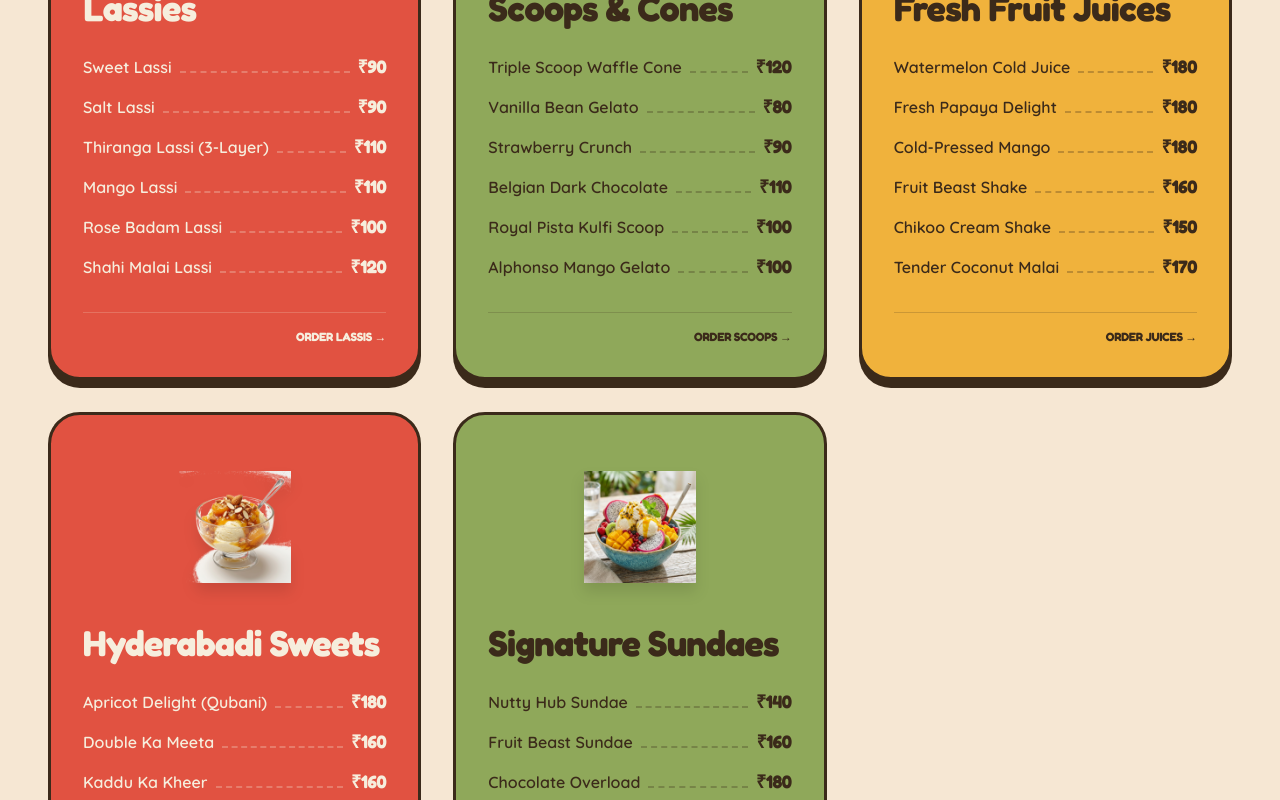
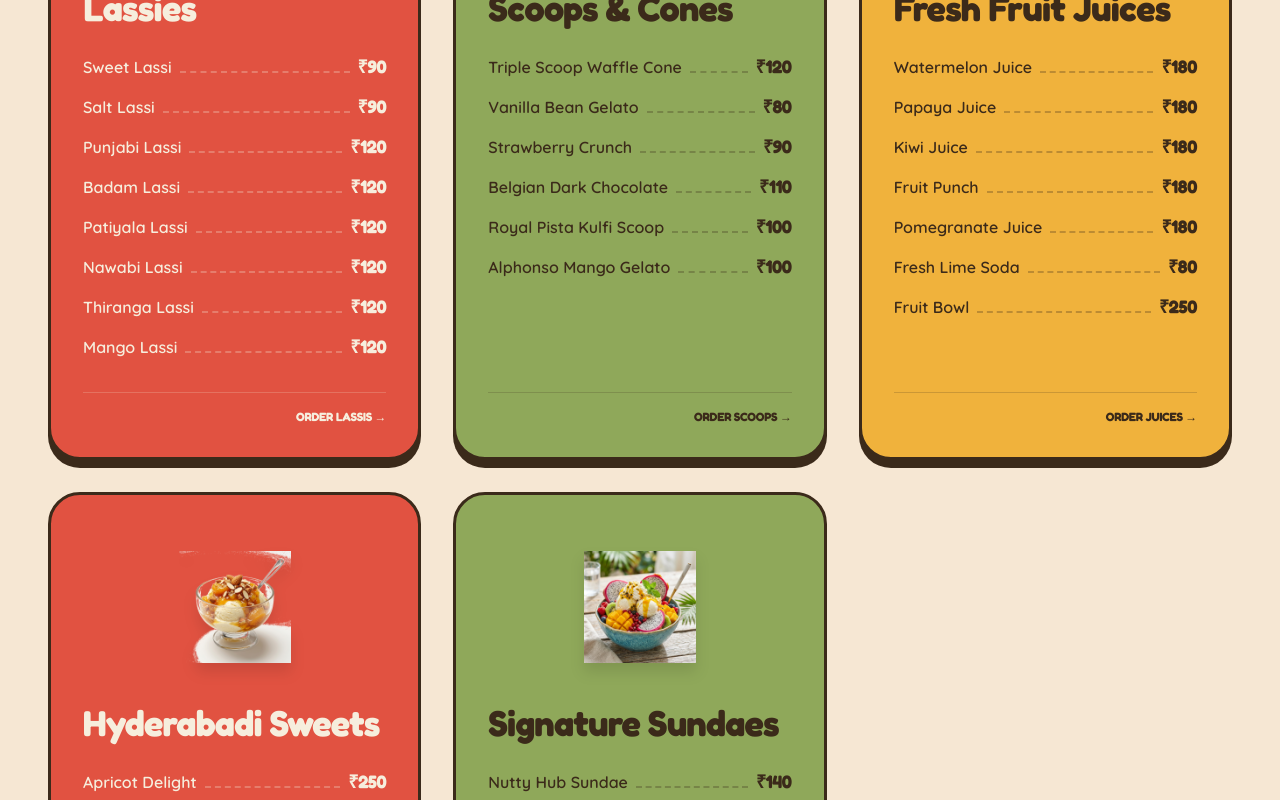
Before and after one commit to lalitejaonteddu/icecream, a Next.js app: page / in a window 1280 px wide. Shown: the part 2380-3180 px from the top of the page. Built offline with nearby package versions, Linux system fonts and the light colour scheme; a web font is replaced by a local one.

Commit message:
Update Lassis, Sweets, and Fresh Juices menu items and prices to match physical menu card exactly

```diff
--- a/src/components/BestSellers.tsx
+++ b/src/components/BestSellers.tsx
@@ -11,10 +11,12 @@ interface MenuItem {
 const LASSIS_ITEMS: MenuItem[] = [
   { name: 'Sweet Lassi', price: '₹90' },
   { name: 'Salt Lassi', price: '₹90' },
-  { name: 'Thiranga Lassi (3-Layer)', price: '₹110' },
-  { name: 'Mango Lassi', price: '₹110' },
-  { name: 'Rose Badam Lassi', price: '₹100' },
-  { name: 'Shahi Malai Lassi', price: '₹120' },
+  { name: 'Punjabi Lassi', price: '₹120' },
+  { name: 'Badam Lassi', price: '₹120' },
+  { name: 'Patiyala Lassi', price: '₹120' },
+  { name: 'Nawabi Lassi', price: '₹120' },
+  { name: 'Thiranga Lassi', price: '₹120' },
+  { name: 'Mango Lassi', price: '₹120' },
 ];
 
 const SCOOPS_ITEMS: MenuItem[] = [
@@ -27,18 +29,20 @@ const SCOOPS_ITEMS: MenuItem[] = [
 ];
 
 const JUICES_ITEMS: MenuItem[] = [
-  { name: 'Watermelon Cold Juice', price: '₹180' },
-  { name: 'Fresh Papaya Delight', price: '₹180' },
-  { name: 'Cold-Pressed Mango', price: '₹180' },
-  { name: 'Fruit Beast Shake', price: '₹160' },
-  { name: 'Chikoo Cream Shake', price: '₹150' },
-  { name: 'Tender Coconut Malai', price: '₹170' },
+  { name: 'Watermelon Juice', price: '₹180' },
+  { name: 'Papaya Juice', price: '₹180' },
+  { name: 'Kiwi Juice', price: '₹180' },
+  { name: 'Fruit Punch', price: '₹180' },
+  { name: 'Pomegranate Juice', price: '₹180' },
+  { name: 'Fresh Lime Soda', price: '₹80' },
+  { name: 'Fruit Bowl', price: '₹250' },
 ];
 
 const DESSERTS_ITEMS: MenuItem[] = [
-  { name: 'Apricot Delight (Qubani)', price: '₹180' },
-  { name: 'Double Ka Meeta', price: '₹160' },
-  { name: 'Kaddu Ka Kheer', price: '₹160' },
+  { name: 'Apricot Delight', price: '₹250' },
+  { name: 'Kurbani ka Meeta with Ice Cream', price: '₹190' },
+  { name: 'Double ka Meeta', price: '₹160' },
+  { name: 'Kaddu ka Kheer', price: '₹160' },
 ];
 
 const SUNDAES_ITEMS: MenuItem[] = [
```
